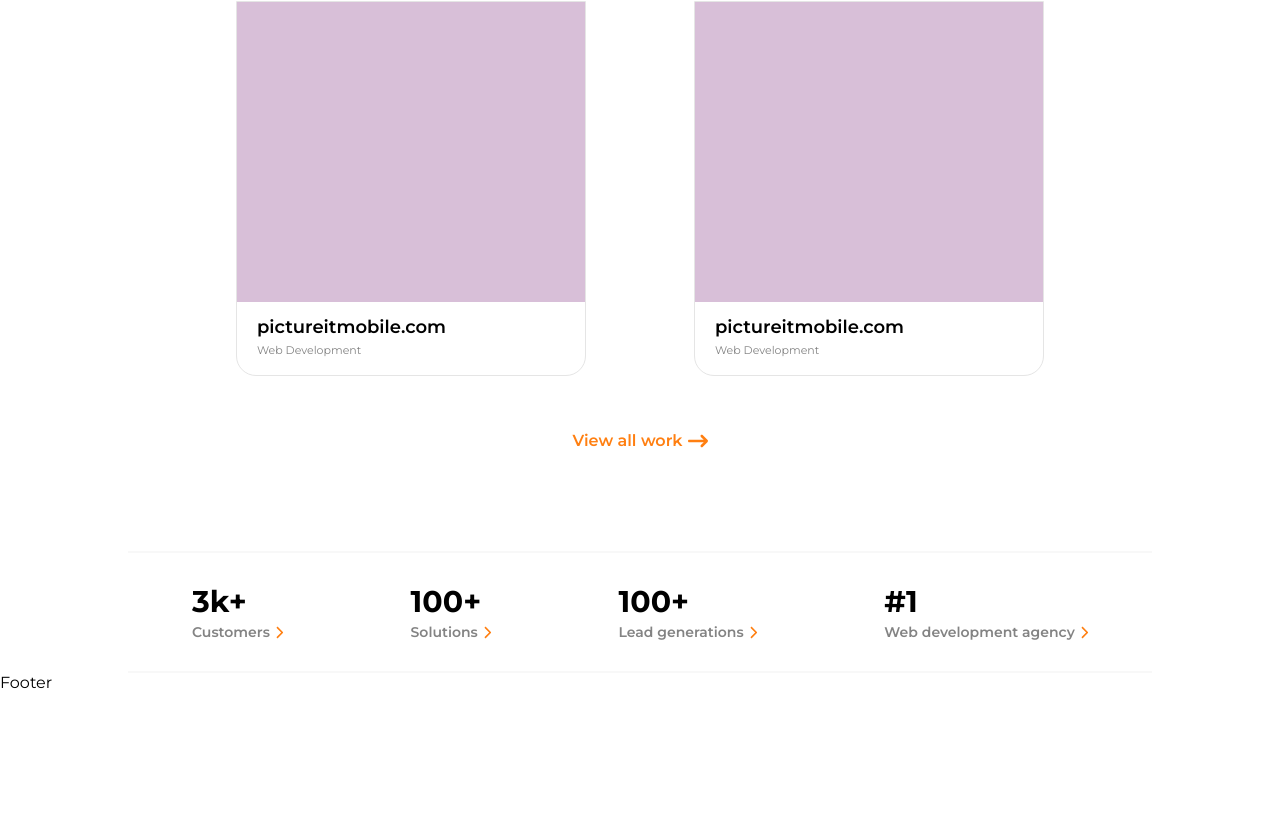
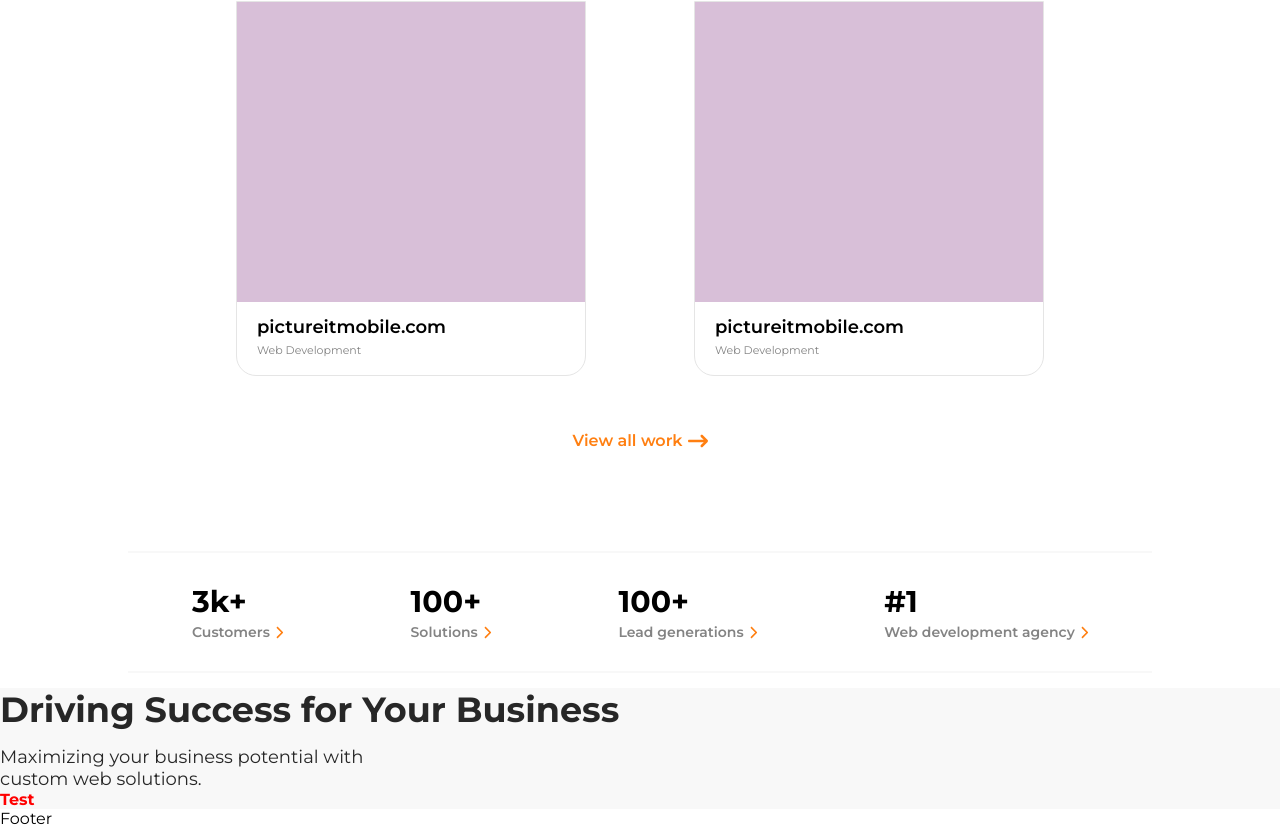
Before and after one commit to necti-inc/necti-web, a Next.js app: page / in a window 1280 px wide. Shown: the part 2750-3578 px from the top of the page. Before the commit the page ends 3442 px from the top, so only its background shows below. Built offline with nearby package versions, Linux system fonts and the light colour scheme.

Commit message:
Minor updates

```diff
--- a/src/app/page.jsx
+++ b/src/app/page.jsx
@@ -1,4 +1,4 @@
-import styles from "./page.module.css";
+import style from "./page.module.css";
 import theme from "./theme";
 
 import SolutionBox from "@/components/solution-box/SolutionBox";
@@ -15,6 +15,7 @@ import instagramIcon from "../../public/icons/instagram-icon.png";
 import reactIcon from "../../public/icons/react-icon.png";
 import yelpIcon from "../../public/icons/yelp-icon.png";
 import htmlIcon from "../../public/icons/html-icon.png";
+import SuccessComp from "@/components/success-comp/SuccessComp";
 
 const solutionsImage = [
   googleIcon,
@@ -30,7 +31,7 @@ const solutionsImage = [
 
 export default function Home() {
   return (
-    <div className={styles.container}>
+    <div className={style.container}>
       <div
         style={{
           backgroundImage: 'url("/home-background.png")',
@@ -41,15 +42,15 @@ export default function Home() {
           height: "100vh",
         }}
       >
-        <div className={styles.heroContainer}>
-          <h1 style={{ color: theme.black }} className={styles.title}>
+        <div className={style.heroContainer}>
+          <h1 style={{ color: theme.black }} className={style.title}>
             Level up your business with a strong online presence
           </h1>
-          <p style={{ color: theme.black }} className={styles.subTitle}>
+          <p style={{ color: theme.black }} className={style.subTitle}>
             Stand out from the competition with a professional website and SEO
             optimization.
           </p>
-          <div className={styles.ctaContainer}>
+          <div className={style.ctaContainer}>
             <button
               style={{ backgroundColor: theme.black, color: theme.white }}
               className="buttonDark"
@@ -68,27 +69,27 @@ export default function Home() {
 
       <div
         style={{ backgroundColor: theme.lightGrey }}
-        className={styles.solutionContainer}
+        className={style.solutionContainer}
       >
-        <div className={styles.leftItem}>
+        <div className={style.leftItem}>
           <button
             style={{ color: theme.black, borderColor: theme.black }}
             className="buttonSlim"
           >
             100+ Solutions
           </button>
-          <h2 style={{ color: theme.black }} className={styles.solutionTitle}>
+          <h2 style={{ color: theme.black }} className={style.solutionTitle}>
             Digital solutions that drive website traffic and help your business
             succeed
           </h2>
-          <p style={{ color: theme.black }} className={styles.solutionSubTitle}>
+          <p style={{ color: theme.black }} className={style.solutionSubTitle}>
             Unlock your online potential with expert SEO and marketing
             solutions. Drive qualified traffic to your site and boost your
             companies visibility.
           </p>
           <ViewAllButton title="View all solutions" path="/solutions" />
         </div>
-        <div className={styles.rightItem}>
+        <div className={style.rightItem}>
           {solutionsImage.map((image, index) => (
             <div key={index}>
               <SolutionBox image={image} path={"/solutions"} />
@@ -96,13 +97,24 @@ export default function Home() {
           ))}
         </div>
       </div>
-      <div className={styles.ourWorkContainer}>
-        <h2 style={{ color: theme.black }} className={styles.ourWorkHeader}>
+      <div className={style.ourWorkContainer}>
+        <h2 style={{ color: theme.black }} className={style.ourWorkHeader}>
           Our Work
         </h2>
         <OurWork />
       </div>
       <BusinessBar />
+      <div style={{ backgroundColor: theme.lightGrey }}>
+        <div className={style.successContainer}>
+          <h2 style={{ color: theme.black }} className={style.solutionTitle}>
+            Driving Success for Your Business
+          </h2>
+          <p style={{ color: theme.black }} className={style.successSubTitle}>
+            Maximizing your business potential with <br /> custom web solutions.
+          </p>
+        </div>
+        <SuccessComp />
+      </div>
     </div>
   );
 }
--- a/src/app/page.module.css
+++ b/src/app/page.module.css
@@ -81,3 +81,12 @@
   font-size: 35px;
   font-weight: bold;
 }
+
+/* Success Section Style */
+.successContainer {
+}
+
+.successSubTitle {
+  margin-top: 15px;
+  font-size: 18px;
+}
--- /dev/null
+++ b/src/components/success-comp/SuccessComp.jsx
@@ -0,0 +1,41 @@
+"use client";
+
+import React, { useState } from "react";
+import style from "./successcomp.module.css";
+
+function SuccessComp() {
+  const [contentStyle, setContentStyle] = useState("state");
+  const [descriptionStyle, setDescriptionStyle] = useState("test");
+
+  function buttonClick(style) {
+    setContentStyle("active-state");
+    setDescriptionStyle("active-test");
+
+    if (style == "active-state") {
+      setContentStyle("state");
+      setDescriptionStyle("test");
+    }
+  }
+
+  return (
+    <div>
+      <div className={style.leftContainer}>
+        <div>
+          <button
+            onClick={() => {
+              buttonClick([contentStyle]);
+            }}
+          >
+            <h4 className={style[contentStyle]}>Test</h4>
+            <p className={style[descriptionStyle]}>
+              al;skjdf;askjdf;laskjdf;asj
+            </p>
+          </button>
+        </div>
+      </div>
+      <div className={style.rightContainer}></div>
+    </div>
+  );
+}
+
+export default SuccessComp;
--- /dev/null
+++ b/src/components/success-comp/successcomp.module.css
@@ -0,0 +1,15 @@
+.state {
+  color: red;
+}
+
+.active-state {
+  color: blue;
+}
+
+.test {
+  display: none;
+}
+
+.active-test {
+  display: revert;
+}
```
